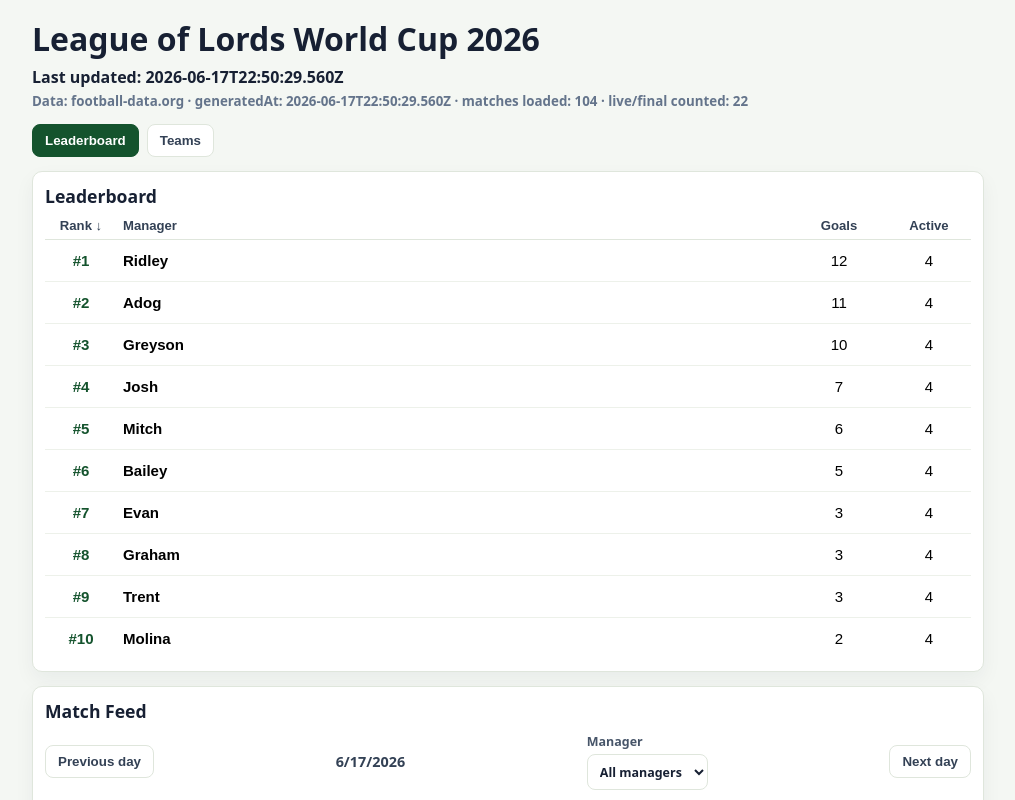
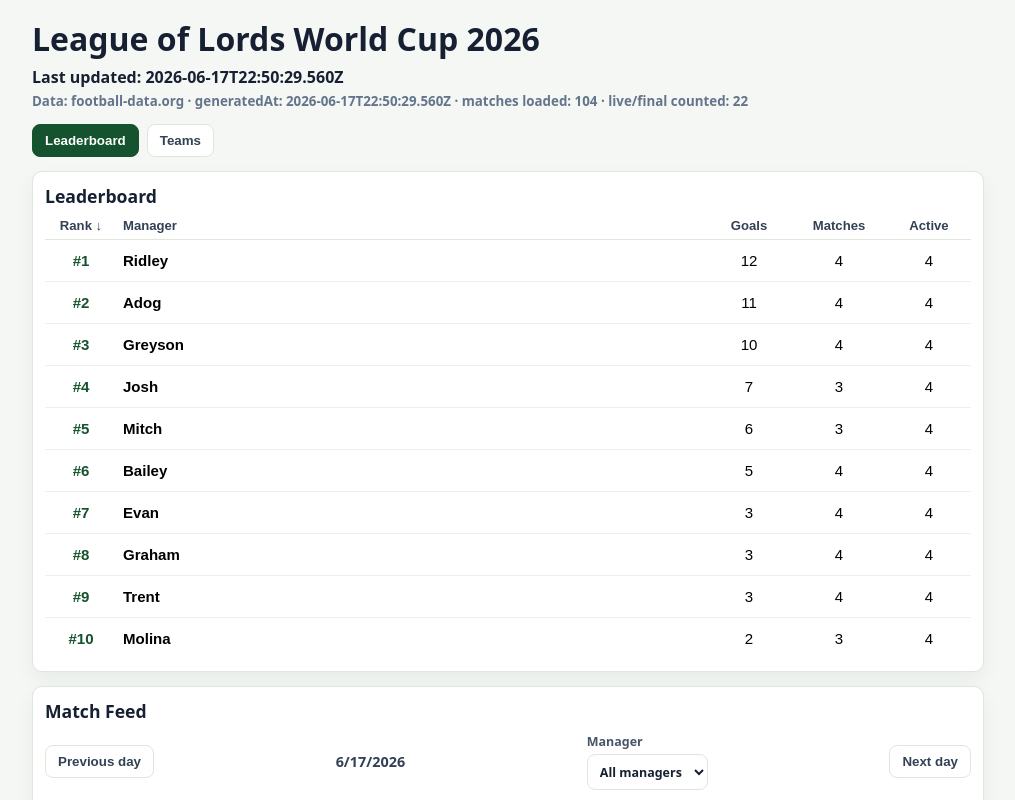
Before and after one commit to DJxCreampie/league-of-lords-world-cup-2026, a React (Vite) app: page / in a window 1280 px wide. Shown: the top 800 px of the page, without its empty margins (132-1147 px from the left). Built offline with nearby package versions, Linux system fonts and the light colour scheme.

Commit message:
feat: add leaderboard matches column

```diff
--- a/src/main.tsx
+++ b/src/main.tsx
@@ -25,7 +25,7 @@ const leaderboard = rankManagers(
   teamManualOverrides,
 )
 
-type SortKey = 'rank' | 'manager' | 'goals' | 'active'
+type SortKey = 'rank' | 'manager' | 'goals' | 'matches' | 'active'
 type SortDirection = 'asc' | 'desc'
 type TeamsSortKey = 'status' | 'team' | 'manager' | 'goals'
 
@@ -120,6 +120,11 @@ function App() {
 
       if (sortKey === 'goals') {
         const result = a.totalGoals - b.totalGoals
+        return sortDirection === 'asc' ? result : -result
+      }
+
+      if (sortKey === 'matches') {
+        const result = a.totalMatchesPlayed - b.totalMatchesPlayed
         return sortDirection === 'asc' ? result : -result
       }
 
@@ -294,6 +299,9 @@ function App() {
             <button type="button" className="header-cell" onClick={() => handleSortChange('goals')}>
               Goals{sortIndicator('goals')}
             </button>
+            <button type="button" className="header-cell" onClick={() => handleSortChange('matches')}>
+              Matches{sortIndicator('matches')}
+            </button>
             <button type="button" className="header-cell" onClick={() => handleSortChange('active')}>
               Active{sortIndicator('active')}
             </button>
@@ -317,6 +325,7 @@ function App() {
                     <span className="rank">#{manager.rank}</span>
                     <span className="manager-name">{manager.name}</span>
                     <span>{manager.totalGoals}</span>
+                    <span>{manager.totalMatchesPlayed}</span>
                     <span>{manager.activeTeamsRemaining}</span>
                   </button>
 
@@ -327,6 +336,7 @@ function App() {
                         <span>Team</span>
                         <span>Status</span>
                         <span>Goals</span>
+                        <span>Matches</span>
                       </div>
                       <ul className="expanded-teams">
                         {sortTeamsByTierThenName(manager.teams).map((team) => (
@@ -335,6 +345,7 @@ function App() {
                             <span>{team.name}</span>
                             <span className={`status ${team.status}`}>{team.status}</span>
                             <span>{team.goals}</span>
+                            <span>{team.matchesPlayed}</span>
                           </li>
                         ))}
                       </ul>
--- a/src/scoring.ts
+++ b/src/scoring.ts
@@ -8,12 +8,13 @@ import type {
   TeamManualOverride,
 } from './types'
 
-export type ScoredTeam = Team & { goals: number }
+export type ScoredTeam = Team & { goals: number; matchesPlayed: number }
 
 export type RankedManager = Manager & {
   teams: ScoredTeam[]
   totalGoals: number
   activeTeamsRemaining: number
+  totalMatchesPlayed: number
   totalKnockoutGoals: number
 }
 
@@ -39,6 +40,16 @@ function getTeamGoalAdjustment(team: Team, teamGoalAdjustments: TeamGoalAdjustme
   return teamGoalAdjustments
     .filter((adjustment) => adjustment.teamId === team.id)
     .reduce((total, adjustment) => total + adjustment.goals, 0)
+}
+
+function isPlayedMatch(match: Match): boolean {
+  return match.status === 'live' || match.status === 'finished'
+}
+
+export function getTeamMatchesPlayed(team: Team, matches: Match[]): number {
+  return matches.filter(
+    (match) => isPlayedMatch(match) && (match.homeTeamId === team.id || match.awayTeamId === team.id),
+  ).length
 }
 
 export function getTeamGoals(team: Team, matches: Match[], matchScoreOverrides: MatchScoreOverride[] = [], teamGoalAdjustments: TeamGoalAdjustment[] = []): number {
@@ -69,7 +80,11 @@ export function getAssignedTeams(
     .filter((assignment) => assignment.managerId === manager.id)
     .map((assignment) => teamById.get(assignment.teamId))
     .filter((team): team is Team => team !== undefined)
-    .map((team) => ({ ...team, goals: getTeamGoals(team, matches, matchScoreOverrides, teamGoalAdjustments) }))
+    .map((team) => ({
+      ...team,
+      goals: getTeamGoals(team, matches, matchScoreOverrides, teamGoalAdjustments),
+      matchesPlayed: getTeamMatchesPlayed(team, matches),
+    }))
 }
 
 
@@ -84,6 +99,19 @@ export function getManagerTotal(
 ): number {
   return getAssignedTeams(manager, teams, assignments, matches, matchScoreOverrides, teamGoalAdjustments, teamManualOverrides)
     .reduce((sum, team) => sum + team.goals, 0)
+}
+
+export function getManagerMatchesPlayed(
+  manager: Manager,
+  teams: Team[],
+  assignments: Assignment[],
+  matches: Match[],
+  matchScoreOverrides: MatchScoreOverride[] = [],
+  teamGoalAdjustments: TeamGoalAdjustment[] = [],
+  teamManualOverrides: TeamManualOverride[] = [],
+): number {
+  return getAssignedTeams(manager, teams, assignments, matches, matchScoreOverrides, teamGoalAdjustments, teamManualOverrides)
+    .reduce((sum, team) => sum + team.matchesPlayed, 0)
 }
 
 export function getActiveTeamsRemaining(
@@ -110,6 +138,7 @@ export function rankManagers(
       teams: assignedTeams,
       totalGoals: assignedTeams.reduce((sum, team) => sum + team.goals, 0),
       activeTeamsRemaining: assignedTeams.filter((team) => team.status === 'active' || team.status === 'champion').length,
+      totalMatchesPlayed: assignedTeams.reduce((sum, team) => sum + team.matchesPlayed, 0),
       totalKnockoutGoals: assignedTeams.reduce((sum, team) => sum + (team.knockoutGoals ?? 0), 0),
     }
   }).sort((a, b) => b.totalGoals - a.totalGoals
--- a/src/style.css
+++ b/src/style.css
@@ -12,20 +12,20 @@ h2 { margin:0 0 10px; font-size:1.1rem; }
 .leaderboard-table-header,
 .leaderboard-row,
 .expanded-teams-header,
-.detail-team-row { display:grid; grid-template-columns: 56px minmax(0,1fr) 52px 52px; gap:6px; align-items:center; }
+.detail-team-row { display:grid; grid-template-columns: 56px minmax(0,1fr) 52px 64px 52px; gap:6px; align-items:center; }
 .leaderboard-table-header { padding-bottom: 6px; border-bottom: 1px solid #dfe6dc; }
 .header-cell { border:0; background:transparent; text-align:left; font-weight:800; color:#334155; padding:0; font-size:.82rem; }
-.header-cell:nth-child(1), .header-cell:nth-child(3), .header-cell:nth-child(4) { text-align:center; }
+.header-cell:nth-child(1), .header-cell:nth-child(3), .header-cell:nth-child(4), .header-cell:nth-child(5) { text-align:center; }
 .leaderboard-list > li { border-top:1px solid #edf1ea; }
 .leaderboard-list > li:first-child { border-top:0; }
 .leaderboard-row { width:100%; border:0; background:transparent; text-align:left; padding:12px 0; font-size:.94rem; }
-.leaderboard-row span:nth-child(1), .leaderboard-row span:nth-child(3), .leaderboard-row span:nth-child(4) { text-align:center; }
+.leaderboard-row span:nth-child(1), .leaderboard-row span:nth-child(3), .leaderboard-row span:nth-child(4), .leaderboard-row span:nth-child(5) { text-align:center; }
 .rank { color:#14532d; font-weight:800; }
 .manager-name { font-weight:800; white-space: nowrap; overflow: hidden; text-overflow: ellipsis; }
 .expanded-teams-wrap { padding: 0 0 10px; }
-.expanded-teams-header { font-size:.78rem; font-weight:800; color:#475569; padding:0 0 4px; grid-template-columns: 64px minmax(0,1fr) auto 44px; }
-.expanded-teams-header span:nth-child(1), .expanded-teams-header span:nth-child(3), .expanded-teams-header span:nth-child(4), .detail-team-row span:nth-child(1), .detail-team-row span:nth-child(3), .detail-team-row span:nth-child(4) { text-align:center; }
-.detail-team-row { grid-template-columns: 64px minmax(0,1fr) auto 44px; gap:8px; padding:6px 0; border-top:1px solid #edf1ea; font-size:.9rem; }
+.expanded-teams-header { font-size:.78rem; font-weight:800; color:#475569; padding:0 0 4px; grid-template-columns: 64px minmax(0,1fr) auto 44px 64px; }
+.expanded-teams-header span:nth-child(1), .expanded-teams-header span:nth-child(3), .expanded-teams-header span:nth-child(4), .expanded-teams-header span:nth-child(5), .detail-team-row span:nth-child(1), .detail-team-row span:nth-child(3), .detail-team-row span:nth-child(4), .detail-team-row span:nth-child(5) { text-align:center; }
+.detail-team-row { grid-template-columns: 64px minmax(0,1fr) auto 44px 64px; gap:8px; padding:6px 0; border-top:1px solid #edf1ea; font-size:.9rem; }
 .detail-team-row span:first-child { white-space: nowrap; overflow: hidden; text-overflow: ellipsis; }
 .status { border-radius:999px; padding:2px 8px; font-size:.75rem; font-weight:800; text-transform:capitalize; }
 .status.active { background:#dcfce7; color:#166534; }
@@ -78,7 +78,7 @@ h2 { margin:0 0 10px; font-size:1.1rem; }
   .app-shell { padding: 20px 14px 40px; gap: 14px; }
   .page-header h1 { font-size: 2rem; }
   .leaderboard-table-header,
-  .leaderboard-row { grid-template-columns: 72px minmax(0,1fr) 84px 84px; }
+  .leaderboard-row { grid-template-columns: 72px minmax(0,1fr) 84px 84px 84px; }
   .teams-table-header,
   .teams-row { grid-template-columns: 96px minmax(0, 1.3fr) minmax(0, 1fr) 72px; }
 }
```
Also changed, not shown: 2 other files (tests, documents, lock files or other folders).
